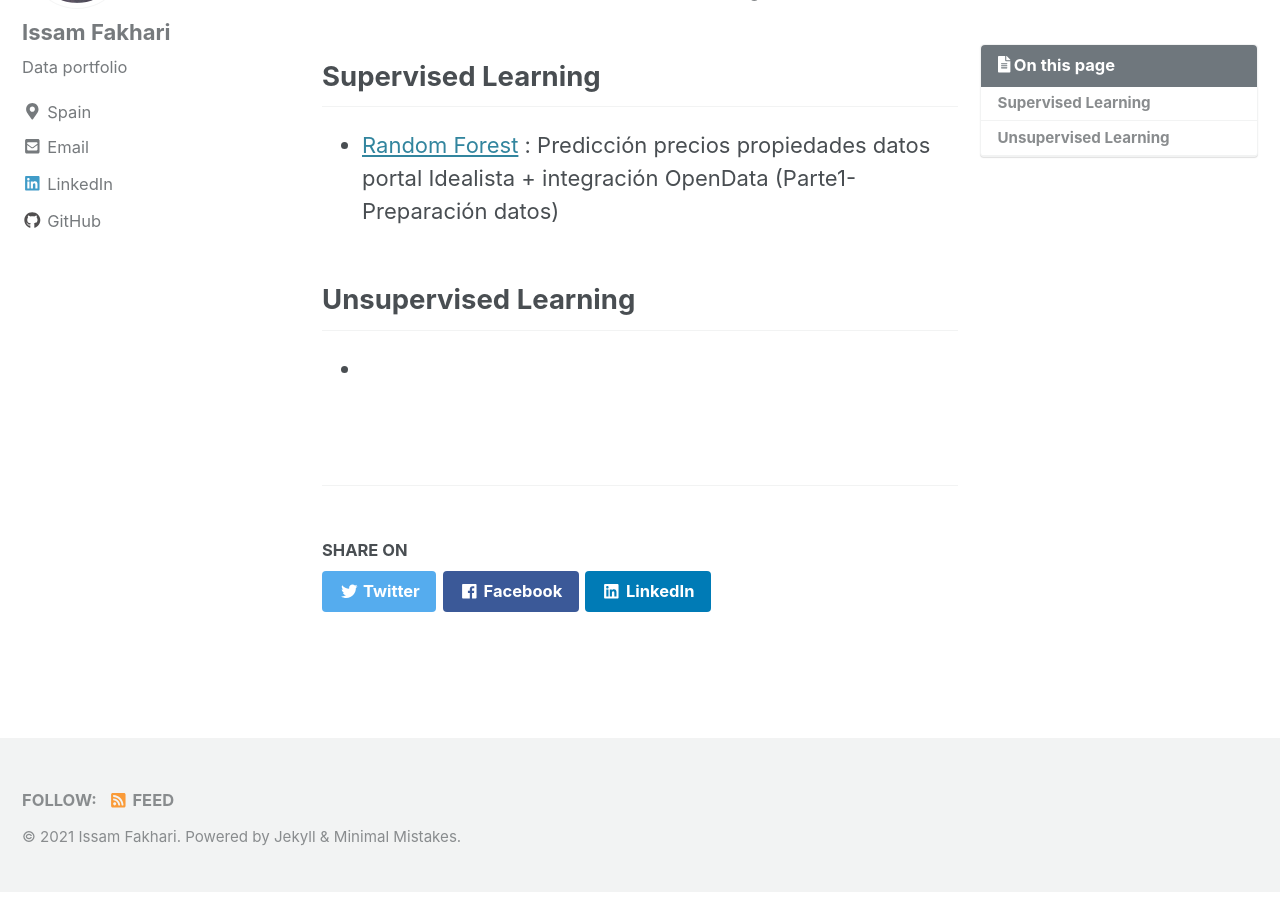
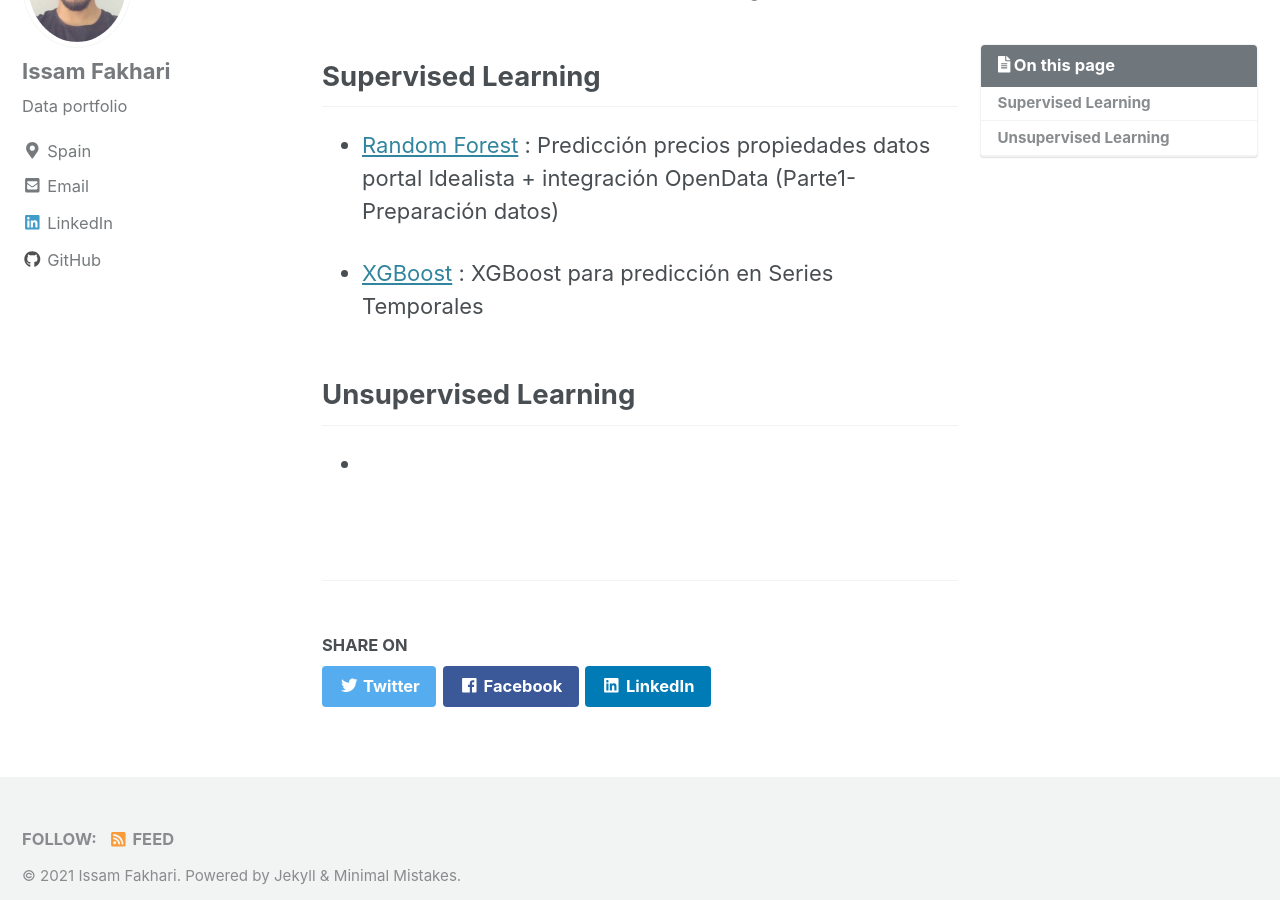
Before and after one commit to IssamFakhari/issamfakhari.github.io, a Jekyll site: the page built from _pages/dl.md, in a window 1280 px wide and 900 px high, scrolled down 452 px. Built offline with Jekyll 4.4.1, drawn with Linux system fonts in a browser that asks for light colours; cached includes are drawn as plain includes.

Commit message:
Update dl.md

```diff
--- a/_pages/dl.md
+++ b/_pages/dl.md
@@ -15,6 +15,8 @@
 
 *  [Random Forest](https://issamfakhari.github.io/ml/Idealista/) : Predicción precios propiedades datos portal Idealista + integración OpenData (Parte1-Preparación datos)
 
+* [XGBoost](https://issamfakhari.github.io/ml/XGBoost/) : XGBoost para predicción en Series Temporales
+
 
 ## Unsupervised Learning
 *
```
